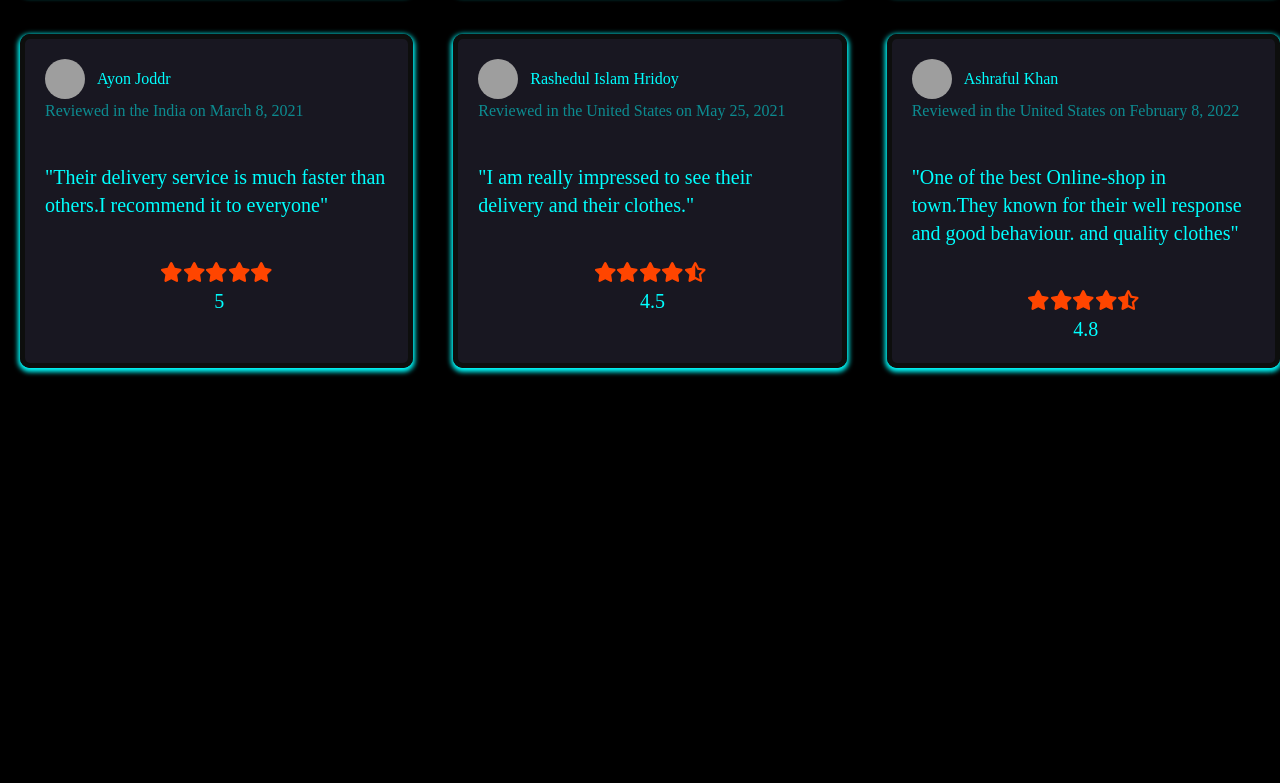
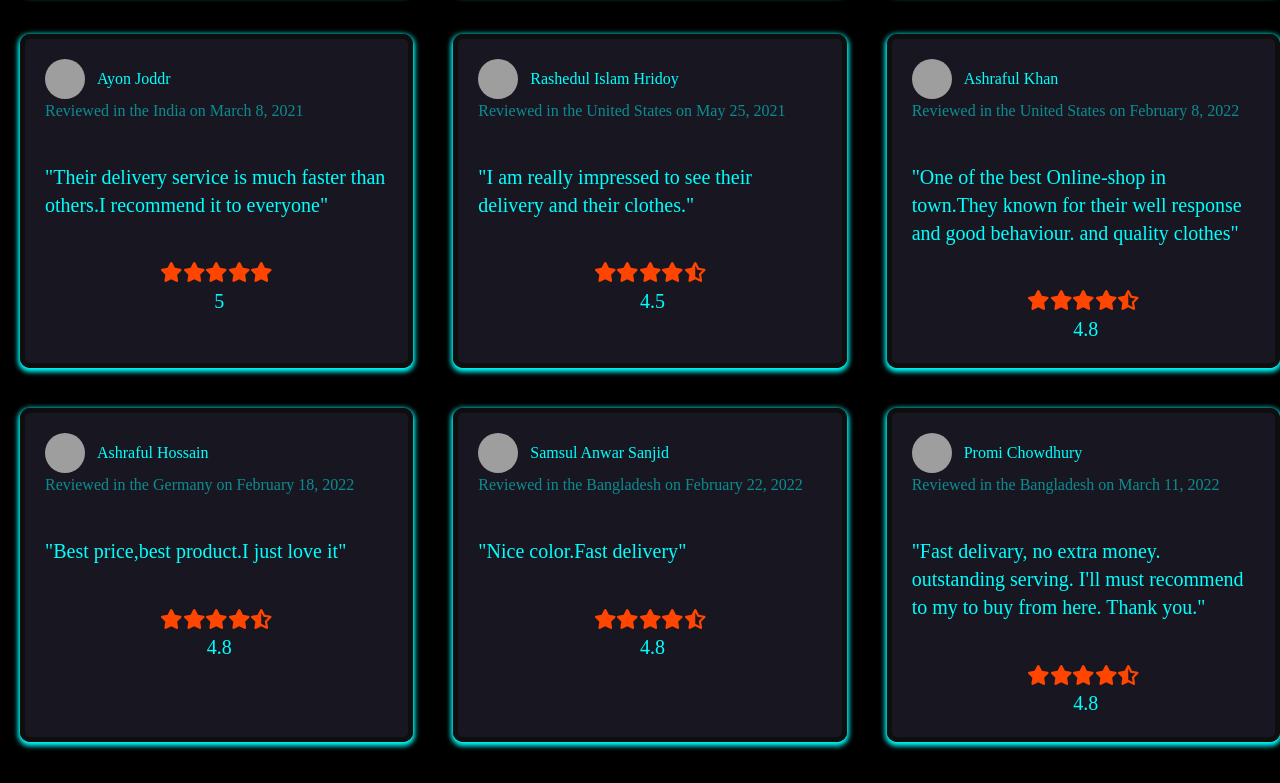
Before and after one commit to Sourav123-sys/SP-Express, a React (Create React App) app: page /review in a window 1280 px wide. Shown: the part 571-1354 px from the top of the page. Before the commit the page ends 979 px from the top, so only its background shows below. Built offline with nearby package versions, Linux system fonts and the light colour scheme; grey boxes are pictures that could not be loaded.

Commit message:
review-edit

```diff
--- a/public/review.json
+++ b/public/review.json
@@ -49,5 +49,29 @@
       "time": "Reviewed in the United States on February 8, 2022",
       "rating":4.8,
       "review": "One of the best Online-shop in town.They known for their well response and good behaviour. and quality clothes"
+    },
+    {
+      "id": 7,
+      "img": "https://i.ibb.co/55jHjVX/ashraful.jpg",
+      "name": "Ashraful Hossain",
+      "time": "Reviewed in the Germany on February 18, 2022",
+      "rating":4.8,
+      "review": "Best price,best product.I just love it"
+    },
+    {
+      "id": 8,
+      "img": "https://i.ibb.co/55jHjVX/ashraful.jpg",
+      "name": "Samsul Anwar Sanjid",
+      "time": "Reviewed in the Bangladesh on February 22, 2022",
+      "rating":4.8,
+      "review": "Nice color.Fast delivery"
+    },
+    {
+      "id": 9,
+      "img": "https://i.ibb.co/55jHjVX/ashraful.jpg",
+      "name": "Promi Chowdhury",
+      "time": "Reviewed in the Bangladesh on March 11, 2022",
+      "rating":4.8,
+      "review": "Fast delivary, no extra money. outstanding serving. I'll must recommend to my to buy from here. Thank you."
     }
   ]
--- a/src/Components/Home/Home.css
+++ b/src/Components/Home/Home.css
@@ -79,7 +79,7 @@ border:5px solid rgb(11, 165, 226)
     margin-bottom: 5%;
     font-family:'Times New Roman', Times, serif
 }
-@media (max-width: 768px) {
+@media (max-width: 600px) {
     .review-1{
         font-size:20px;
         margin-left: 10%;
--- a/src/Components/Review/ReviewPage.js
+++ b/src/Components/Review/ReviewPage.js
@@ -12,7 +12,7 @@ console.log(review)
           <div className="review-2">
   <h1 style={{marginLeft:"20px"}}>Our All Happy Customers</h1>
       </div>
-        <div style={{marginBottom:"20px",marginRight:"10px"}}className="grid grid-cols-1 md:grid-cols-3 gap-5 mt-10 w-2/3  mx-auto md:w-full">
+        <div style={{marginBottom:"20px"}}className="grid grid-cols-1 md:grid-cols-3 gap-5 mt-10 w-2/3  mx-auto md:w-full">
             {
 
             review.map(single=> <Review key={single.id}send={single}/> )
```
